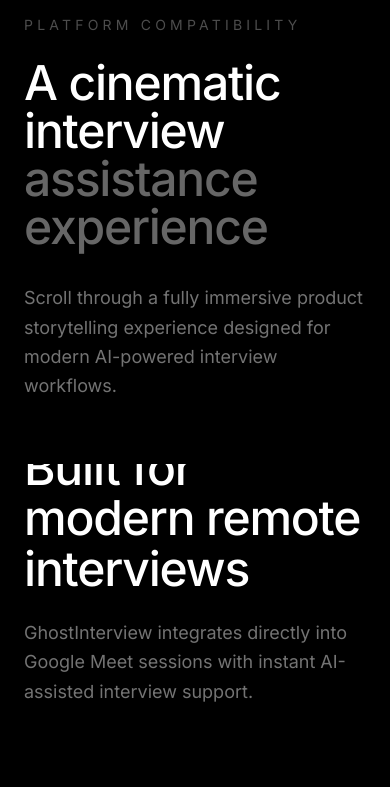
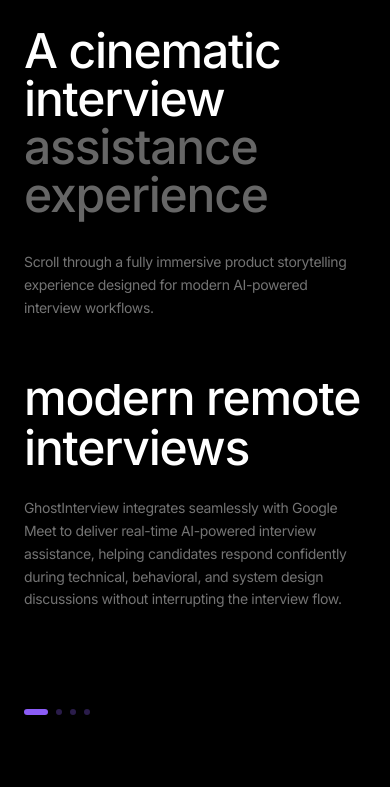
Before and after one commit to Ashu6200/InterviewHelper, a Next.js app: page / in a window 390 px wide. Shown: the part 1161-1948 px from the top of the page. Built offline with nearby package versions, Linux system fonts and the light colour scheme.

Commit message:
feat: add platform integration feature showcase and hero section components

```diff
--- a/src/components/layout/feature2.jsx
+++ b/src/components/layout/feature2.jsx
@@ -18,6 +18,7 @@
     Zap,
     Eye,
 } from 'lucide-react';
+import { Badge } from '@/components/ui/badge';
 
 const PLATFORMS = [
     {
@@ -27,7 +28,7 @@
         icon: Video,
         title: 'Built for modern remote interviews',
         description:
-            'GhostInterview integrates directly into Google Meet sessions with instant AI-assisted interview support.',
+            'GhostInterview integrates seamlessly with Google Meet to deliver real-time AI-powered interview assistance, helping candidates respond confidently during technical, behavioral, and system design discussions without interrupting the interview flow.',
     },
     {
         label: 'Zoom',
@@ -36,7 +37,7 @@
         icon: Monitor,
         title: 'Ultra-fast response generation',
         description:
-            'Get real-time contextual answers with near-zero latency during technical and behavioral interviews.',
+            'Generate highly contextual answers instantly with low-latency AI support designed for live Zoom interviews, enabling smoother communication, faster thinking, and improved performance under pressure.',
     },
     {
         label: 'Microsoft Teams',
@@ -45,7 +46,7 @@
         icon: Users,
         title: 'Enterprise ready compatibility',
         description:
-            'Works seamlessly with Microsoft Teams for enterprise recruiting environments and remote hiring.',
+            'Optimized for Microsoft Teams environments, GhostInterview supports enterprise-level remote hiring workflows with reliable AI assistance tailored for professional recruiting and corporate interview processes.',
     },
     {
         label: 'Webex',
@@ -54,7 +55,7 @@
         icon: Presentation,
         title: 'Invisible interview assistance',
         description:
-            'Undetectable overlay architecture designed for smooth interview experiences across Webex meetings.',
+            'Designed with a distraction-free overlay system, GhostInterview provides subtle and undetectable AI guidance during Webex meetings, ensuring a natural interview experience while maintaining candidate focus and confidence.',
     },
 ];
 
@@ -127,27 +128,13 @@
     const [current, setCurrent] = useState(0);
     const count = PLATFORMS.length;
 
-    /*
-     * FIX 1 — correct scroll offset.
-     * 'end start' means progress hits 1.0 when the *bottom* of the
-     * section reaches the *top* of the viewport, so the entire
-     * 400 vh of content drives the animation before it scrolls away.
-     * The original 'end end' fired too early, cutting off the last platform.
-     */
     const { scrollYProgress } = useScroll({
         target: containerRef,
         offset: ['start start', 'end start'],
     });
 
-    /*
-     * FIX 2 — evenly distribute scroll range across all platforms.
-     * Each platform gets an equal 1/count slice of scroll progress.
-     * The last input value stops slightly before 1.0 so the final
-     * platform has a full dwell period rather than a single frame.
-     */
     const segmentSize = 1 / count;
     const inputRange = PLATFORMS.map((_, i) => i * segmentSize);
-    // Cap the last output at count - 1 (not count) so it never rounds up.
     const outputRange = PLATFORMS.map((_, i) => i);
 
     const activeIndex = useTransform(scrollYProgress, inputRange, outputRange, {
@@ -156,27 +143,14 @@
 
     useEffect(() => {
         return activeIndex.on('change', (latest) => {
-            // Use floor instead of round: a platform activates as soon as its
-            // slice begins, and only gives way at the next exact boundary.
             setCurrent(Math.min(Math.floor(latest + 0.1), count - 1));
         });
     }, [activeIndex, count]);
 
     return (
-        /*
-         * FIX 3 — height must be strictly larger than the sticky viewport
-         * to create scrollable room.  400 vh for 4 platforms (100 vh each).
-         */
-        <section ref={containerRef} className="relative h-[400vh] bg-black">
+        <section on ref={containerRef} className="relative h-[400vh] bg-black">
             <div className="sticky top-0 flex h-screen items-center overflow-hidden">
                 <div className="mx-auto grid w-full max-w-7xl grid-cols-1 gap-20 px-6 lg:grid-cols-2">
-
-                    {/* LEFT CONTENT
-                        FIX 4 — the original container had no height, so all the
-                        absolutely-positioned children collapsed to 0 px and were
-                        invisible.  Adding an explicit h-[420px] gives them a
-                        containing block to sit inside.
-                    */}
                     <div className="relative flex flex-col justify-center">
                         <div className="relative h-[420px]">
                             {PLATFORMS.map((item, index) => {
@@ -185,10 +159,6 @@
                                 return (
                                     <motion.div
                                         key={index}
-                                        /*
-                                         * FIX 5 — use animate with a visible pointer-events
-                                         * guard so inactive slides don't intercept clicks.
-                                         */
                                         animate={{
                                             opacity: active ? 1 : 0,
                                             y: active ? 0 : 30,
@@ -197,21 +167,11 @@
                                         transition={{ duration: 0.55, ease: [0.22, 1, 0.36, 1] }}
                                         className="absolute inset-0 flex flex-col justify-center"
                                     >
-                                        <div
-                                            className="mb-5 inline-flex w-fit items-center gap-2 rounded-full border border-white/10 bg-white/[0.03] px-4 py-2"
-                                            style={{ color: item.accent }}
-                                        >
-                                            <item.icon className="size-4" />
-                                            <span className="text-xs uppercase tracking-[0.2em]">
-                                                {item.label}
-                                            </span>
-                                        </div>
-
                                         <h2 className="mb-6 text-5xl font-medium leading-[1.05] tracking-tight text-white">
                                             {item.title}
                                         </h2>
 
-                                        <p className="text-lg leading-relaxed text-white/45">
+                                        <p className="text-sm md:text-base leading-relaxed text-white/45 max-w-2xl font-normal tracking-tight">
                                             {item.description}
                                         </p>
                                     </motion.div>
@@ -219,7 +179,6 @@
                             })}
                         </div>
 
-                        {/* Progress dots — visual feedback for scroll position */}
                         <div className="mt-8 flex gap-2">
                             {PLATFORMS.map((_, i) => (
                                 <motion.div
@@ -266,7 +225,7 @@
                                                 className="h-full w-full object-cover"
                                             />
 
-                                            <div className="absolute inset-0 bg-gradient-to-t from-black via-black/20 to-transparent" />
+                                            <div className="absolute inset-0 bg-linear-to-t from-black via-black/20 to-transparent" />
 
                                             <motion.div
                                                 animate={{
@@ -276,23 +235,14 @@
                                                 transition={{ duration: 0.7, delay: 0.2 }}
                                                 className="absolute bottom-0 left-0 p-8"
                                             >
-                                                <div
-                                                    className="mb-4 inline-flex items-center gap-2 rounded-full border border-white/10 bg-black/30 px-4 py-2 backdrop-blur-xl"
+                                                <Badge
+                                                    variant="outline"
+                                                    className="mb-4 h-auto gap-2 rounded-full border-white/10 bg-black/30 px-4 py-2 backdrop-blur-xl text-xs font-normal tracking-[0.2em] [&>svg]:size-4!"
                                                     style={{ color: item.accent }}
                                                 >
                                                     <item.icon className="size-4" />
-                                                    <span className="text-xs uppercase tracking-[0.2em]">
-                                                        {item.label}
-                                                    </span>
-                                                </div>
-
-                                                <h3 className="mb-3 text-3xl font-medium text-white">
                                                     {item.label}
-                                                </h3>
-
-                                                <p className="max-w-md text-sm leading-relaxed text-white/70">
-                                                    {item.description}
-                                                </p>
+                                                </Badge>
                                             </motion.div>
                                         </div>
                                     </motion.div>
@@ -320,7 +270,7 @@
                             assistance experience
                         </span>
                     </h2>
-                    <p className="mt-8 max-w-2xl text-lg leading-relaxed text-white/45">
+                    <p className="mt-8 max-w-2xl text-sm md:text-base leading-relaxed text-white/45 font-normal tracking-tight">
                         Scroll through a fully immersive product storytelling
                         experience designed for modern AI-powered interview workflows.
                     </p>
--- a/src/components/layout/hero.jsx
+++ b/src/components/layout/hero.jsx
@@ -7,7 +7,7 @@
   return (
     <div className="relative">
       <div className="absolute top-[-200px] left-1/2 -translate-x-1/2 w-[800px] h-[600px] rounded-full bg-[#8b5cf6]/15 blur-[180px] pointer-events-none" />
-      <section className="overflow-hidden py-16 md:py-28 mx-auto max-w-7xl px-6 lg:px-0">
+      <section className="overflow-hidden py-12 md:py-18 mx-auto max-w-7xl px-6 lg:px-0">
         <motion.div
           initial={{ opacity: 0, y: 20 }}
           animate={{ opacity: 1, y: 0 }}
```
